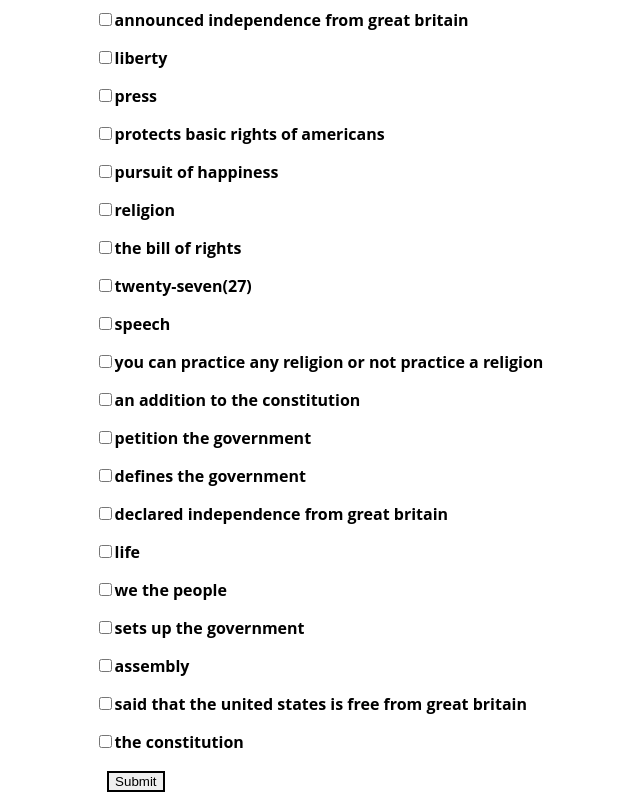
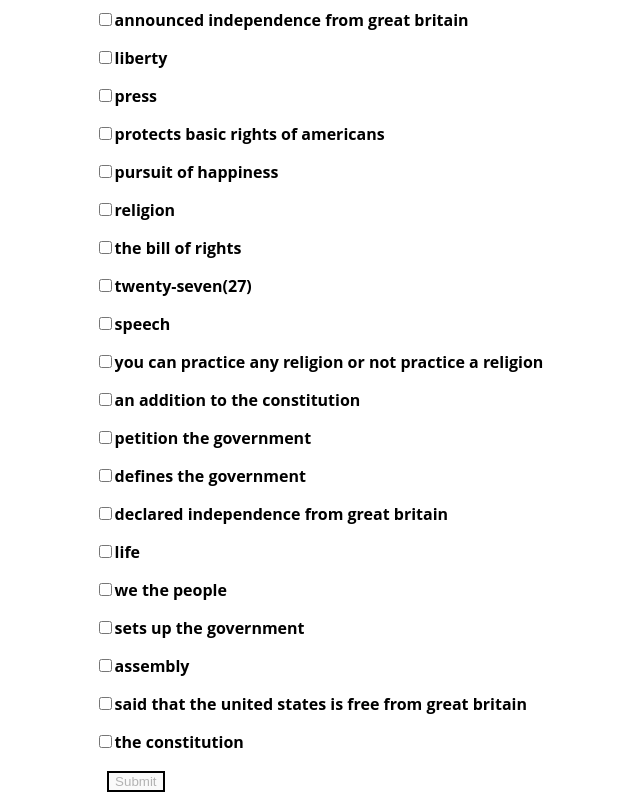
Before and after one commit to mmaustin/citizenship-questions-answers, a React (Create React App) app in the folder citizenship-frontend/: page /questions/quiz-one-test in a window 1280 px wide. Shown: the part 438-1238 px from the top of the page, without its empty margins (321-961 px from the left). Built offline with nearby package versions, Linux system fonts and the light colour scheme.

Commit message:
disabled submit unitl answer array length equals or greater than one

```diff
--- a/citizenship-frontend/src/features/questions/QuizOneTest.js
+++ b/citizenship-frontend/src/features/questions/QuizOneTest.js
@@ -170,7 +170,7 @@ export const QuizOneTest = () => {
 
     const questionsAnswered = correctAnswer + incorrectAnswer
 
-    //const allowSubmit = Boolean(selectAnswer)   disabled={!allowSubmit}
+    const allowSubmit = Boolean(g.length >= 1)   //disabled={!allowSubmit}
 
     return(
         <div className='quiz-container'>
@@ -189,7 +189,7 @@ export const QuizOneTest = () => {
                             {checkboxAnswers}
                         {/*</select>*/}
                     </label>&nbsp;&nbsp;&nbsp;
-                    <input className='submit-answer' type="submit" value="Submit"/>
+                    <input className='submit-answer' type="submit" value="Submit" disabled={!allowSubmit}/>
                 </form>
             </div>
             {listQuestions.length === 0 &&
```
